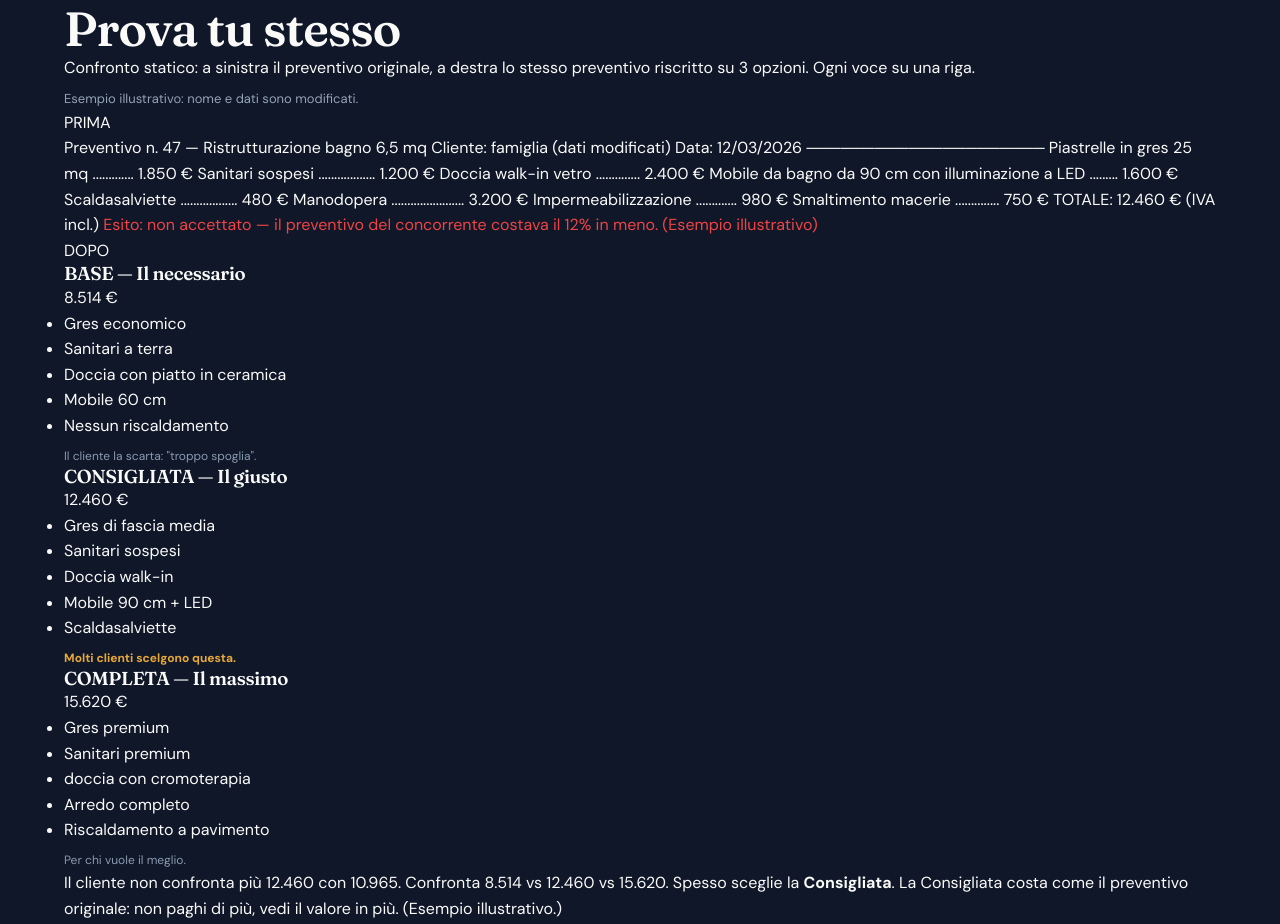
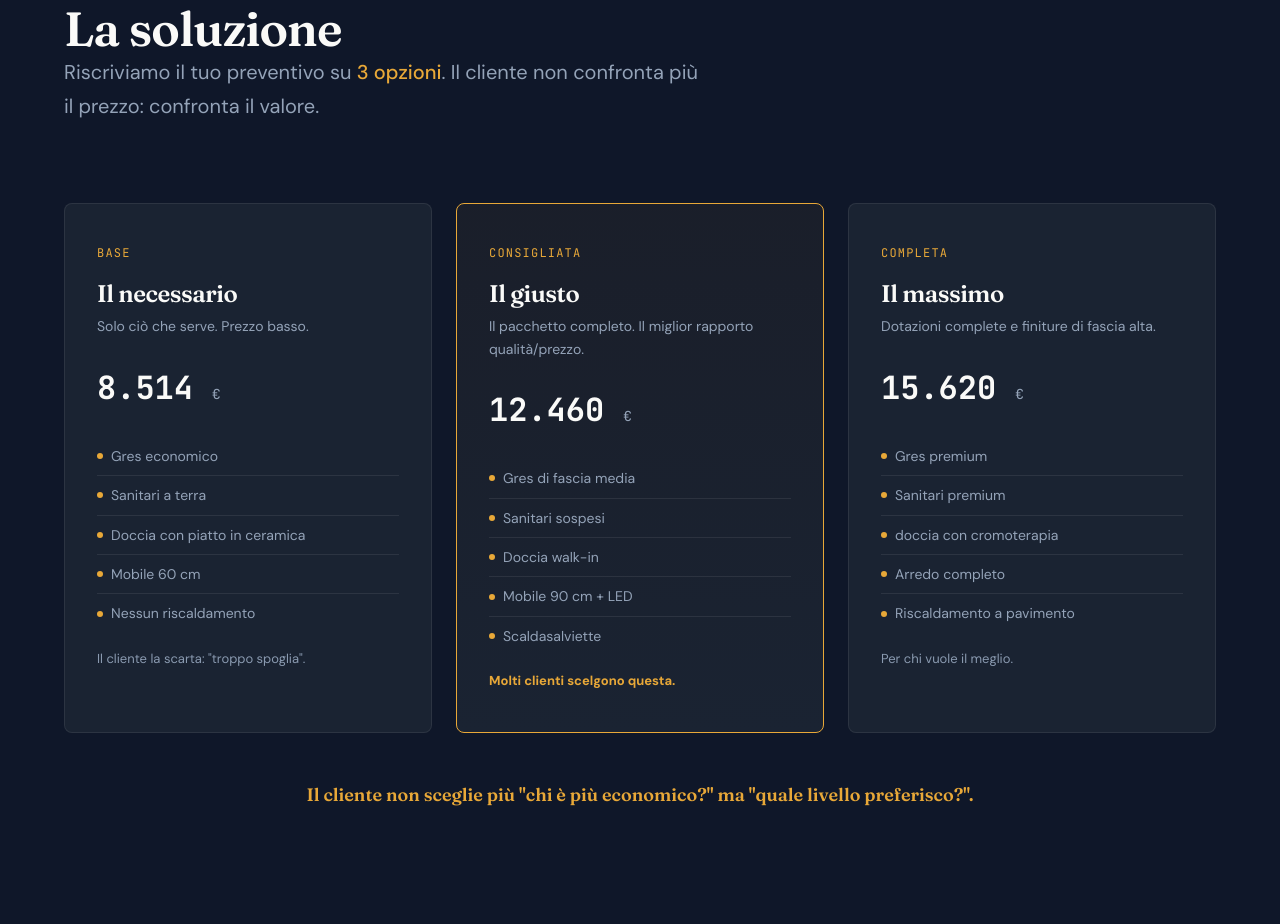
Before and after one commit to Gabriruss1/preventivi24, a plain HTML site: page index.html in a window 1280 px wide. Shown: the part 1502-2426 px from the top of the page. Drawn offline with Linux system fonts and the light colour scheme.

Commit message:
Richiesta utente: rimossa sezione Prova tu stesso, voce 5 -> Cucina

```diff
--- a/index.html
+++ b/index.html
@@ -129,80 +129,6 @@
   </div>
 </section>
 
-<section class="section demo-section">
-  <div class="wrap">
-    <div class="demo-intro reveal">
-      <h2 class="display-lg">Prova tu stesso</h2>
-      <p>Confronto statico: a sinistra il preventivo originale, a destra lo stesso preventivo riscritto su 3 opzioni. Ogni voce su una riga.</p>
-      <p class="cta-note" style="margin-top:8px;">Esempio illustrativo: nome e dati sono modificati.</p>
-    </div>
-    <div class="demo-compare">
-      <div class="demo-before">
-        <span class="demo-label before">PRIMA</span>
-        <div class="demo-content demo-before-content">
-          <span class="line">Preventivo n. 47 — Ristrutturazione bagno 6,5 mq</span>
-          <span class="line">Cliente: famiglia (dati modificati)</span>
-          <span class="line">Data: 12/03/2026</span>
-          <span class="line">─────────────────────</span>
-          <span class="line">Piastrelle in gres 25 mq ............. 1.850 €</span>
-          <span class="line">Sanitari sospesi .................. 1.200 €</span>
-          <span class="line">Doccia walk-in vetro .............. 2.400 €</span>
-          <span class="line">Mobile da bagno da 90 cm con illuminazione a LED ......... 1.600 €</span>
-          <span class="line">Scaldasalviette .................. 480 €</span>
-          <span class="line">Manodopera ....................... 3.200 €</span>
-          <span class="line">Impermeabilizzazione ............. 980 €</span>
-          <span class="line">Smaltimento macerie .............. 750 €</span>
-          <span class="total">TOTALE: 12.460 € (IVA incl.)</span>
-          <span class="line" style="margin-top:16px;color:var(--red);">Esito: non accettato — il preventivo del concorrente costava il 12% in meno. (Esempio illustrativo)</span>
-        </div>
-      </div>
-      <div class="demo-after">
-        <span class="demo-label after">DOPO</span>
-        <div class="demo-content demo-after-content">
-          <div class="demo-option">
-            <h3>BASE — Il necessario</h3>
-            <div class="price">8.514 €</div>
-            <ul>
-              <li>Gres economico</li>
-              <li>Sanitari a terra</li>
-              <li>Doccia con piatto in ceramica</li>
-              <li>Mobile 60 cm</li>
-              <li>Nessun riscaldamento</li>
-            </ul>
-            <p style="font-size:12px;color:var(--grey-dark);margin-top:8px;">Il cliente la scarta: "troppo spoglia".</p>
-          </div>
-          <div class="demo-option featured">
-            <h3>CONSIGLIATA — Il giusto</h3>
-            <div class="price">12.460 €</div>
-            <ul>
-              <li>Gres di fascia media</li>
-              <li>Sanitari sospesi</li>
-              <li>Doccia walk-in</li>
-              <li>Mobile 90 cm + LED</li>
-              <li>Scaldasalviette</li>
-            </ul>
-            <p style="font-size:12px;color:var(--amber);margin-top:8px;font-weight:600;">Molti clienti scelgono questa.</p>
-          </div>
-          <div class="demo-option">
-            <h3>COMPLETA — Il massimo</h3>
-            <div class="price">15.620 €</div>
-            <ul>
-              <li>Gres premium</li>
-              <li>Sanitari premium</li>
-              <li>doccia con cromoterapia</li>
-              <li>Arredo completo</li>
-              <li>Riscaldamento a pavimento</li>
-            </ul>
-            <p style="font-size:12px;color:var(--grey-dark);margin-top:8px;">Per chi vuole il meglio.</p>
-          </div>
-        </div>
-      </div>
-      <div class="demo-handle"></div>
-    </div>
-    <p class="demo-caption reveal">Il cliente non confronta più 12.460 con 10.965. Confronta 8.514 vs 12.460 vs 15.620. Spesso sceglie la <strong>Consigliata</strong>. La Consigliata costa come il preventivo originale: non paghi di più, vedi il valore in più. (Esempio illustrativo.)</p>
-  </div>
-</section>
-
 <section class="section solution-section">
   <div class="wrap">
     <div class="solution-intro reveal">
@@ -268,7 +194,7 @@
           <div class="doc-line">2. Sanitari <span class="value">a terra / sospesi / premium</span></div>
           <div class="doc-line">3. Doccia <span class="value">piatto / walk-in / cromoterapia</span></div>
           <div class="doc-line">4. Mobile bagno <span class="value">60 cm / 90 cm LED / completo</span></div>
-          <div class="doc-line">5. Scaldasalviette <span class="value">no / sì / sì</span></div>
+          <div class="doc-line">5. Cucina <span class="value">nessuna / base / completa</span></div>
           <div class="doc-line">6. Riscaldamento a pavimento <span class="value">no / no / sì</span></div>
           <div class="doc-line">7. Manodopera <span class="value">inclusa in ogni opzione</span></div>
           <div class="doc-line">8. Tempi di esecuzione <span class="value">2 sett. / 3 sett. / 4 sett.</span></div>
```
